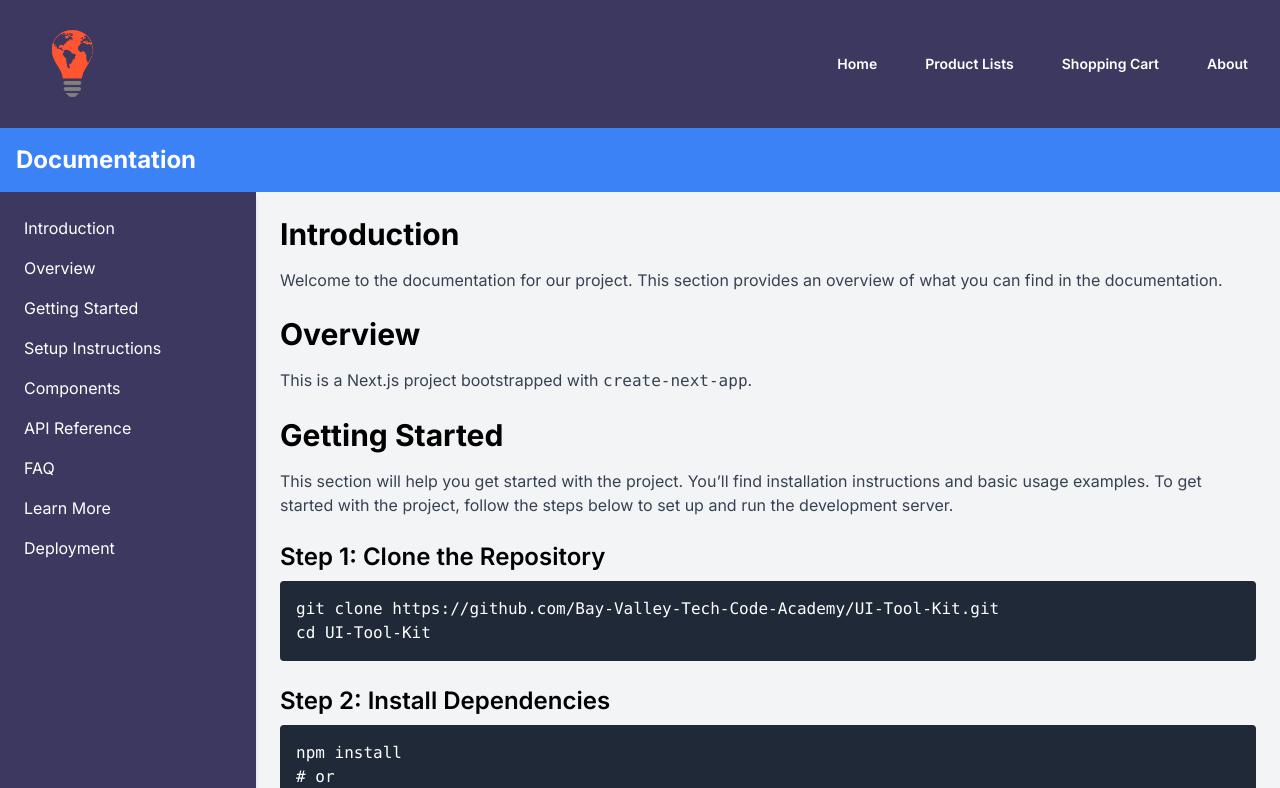
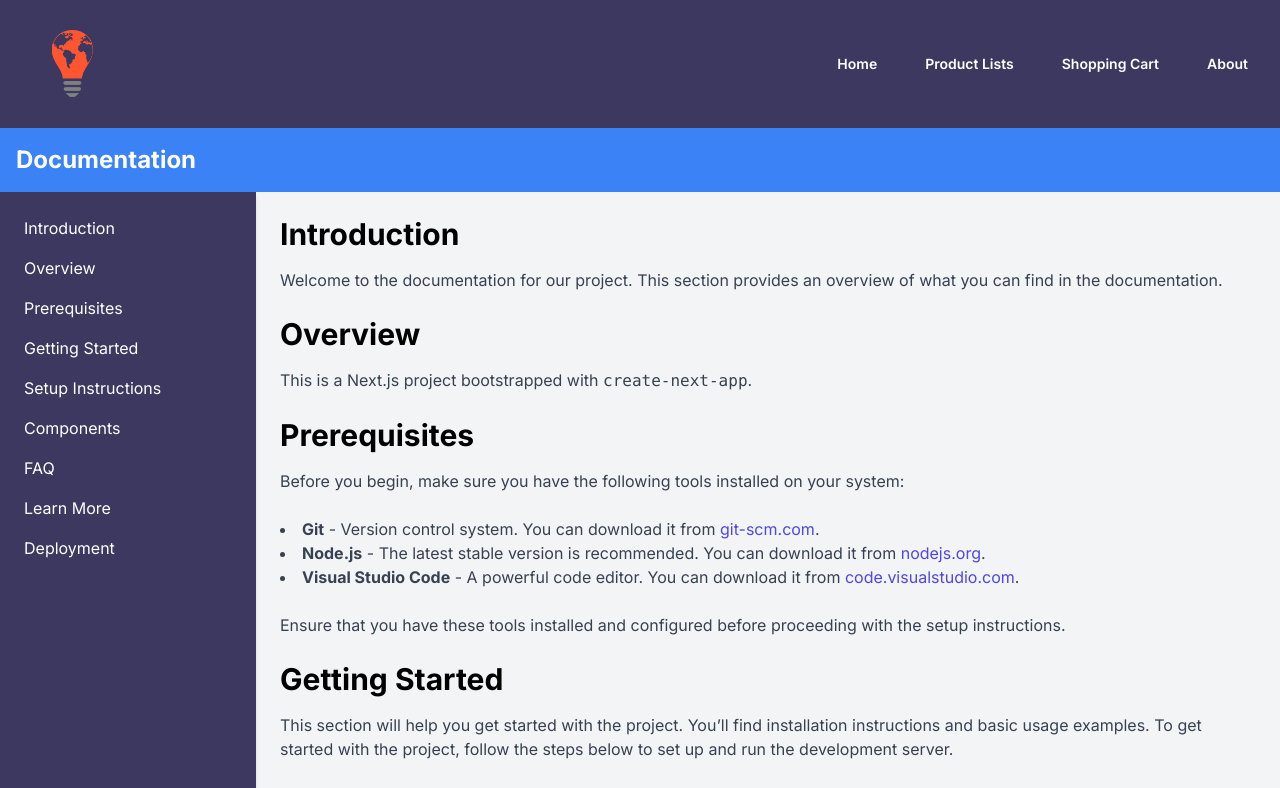
Before and after one commit to Bay-Valley-Tech-Code-Academy/UI-Tool-Kit, a Next.js app: page /documentation in a window 1280 px wide. Shown: the top 788 px of the page. Built offline with nearby package versions, Linux system fonts and the light colour scheme.

Commit message:
deleted API reference section and added prerequisite section

```diff
--- a/src/app/documentation/page.js
+++ b/src/app/documentation/page.js
@@ -25,6 +25,11 @@ export default function DocumentationLayout() {
                 </a>
               </li>
               <li>
+                <a href="#prerequisites" className="text-white">
+                  Prerequisites
+                </a>
+              </li>
+              <li>
                 <a href="#getting-started" className="text-white ">
                   Getting Started
                 </a>
@@ -37,11 +42,6 @@ export default function DocumentationLayout() {
               <li>
                 <a href="#components" className="text-white ">
                   Components
-                </a>
-              </li>
-              <li>
-                <a href="#api-reference" className="text-white ">
-                  API Reference
                 </a>
               </li>
               <li>
@@ -80,6 +80,54 @@ export default function DocumentationLayout() {
             <p className="text-gray-700 mb-6">
               This is a Next.js project bootstrapped with{" "}
               <code>create-next-app</code>.
+            </p>
+          </section>
+
+          {/* Prerequisites Section */}
+          <section id="prerequisites">
+            <h2 className="text-3xl font-bold mb-4">Prerequisites</h2>
+            <p className="text-gray-700 mb-6">
+              Before you begin, make sure you have the following tools installed
+              on your system:
+            </p>
+            <ul className="list-disc list-inside text-gray-700 mb-6">
+              <li>
+                <strong>Git</strong> - Version control system. You can download
+                it from{" "}
+                <a
+                  href="https://git-scm.com/"
+                  className="text-indigo-600 hover:underline"
+                >
+                  git-scm.com
+                </a>
+                .
+              </li>
+              <li>
+                <strong>Node.js</strong> - The latest stable version is
+                recommended. You can download it from{" "}
+                <a
+                  href="https://nodejs.org/"
+                  className="text-indigo-600 hover:underline"
+                >
+                  nodejs.org
+                </a>
+                .
+              </li>
+              <li>
+                <strong>Visual Studio Code</strong> - A powerful code editor.
+                You can download it from{" "}
+                <a
+                  href="https://code.visualstudio.com/"
+                  className="text-indigo-600 hover:underline"
+                >
+                  code.visualstudio.com
+                </a>
+                .
+              </li>
+            </ul>
+            <p className="text-gray-700 mb-6">
+              Ensure that you have these tools installed and configured before
+              proceeding with the setup instructions.
             </p>
           </section>
 
@@ -181,14 +229,6 @@ export default function DocumentationLayout() {
             </p>
           </section>
 
-          {/* API Reference Section */}
-          <section id="api-reference">
-            <h2 className="text-3xl font-bold mb-4">API Reference</h2>
-            <p className="text-gray-700 mb-6">
-              Detailed API reference and examples can be found in this section.
-            </p>
-          </section>
-
           {/* FAQ Section */}
           <section id="faq">
             <h2 className="text-3xl font-bold mb-4">FAQ</h2>
```
